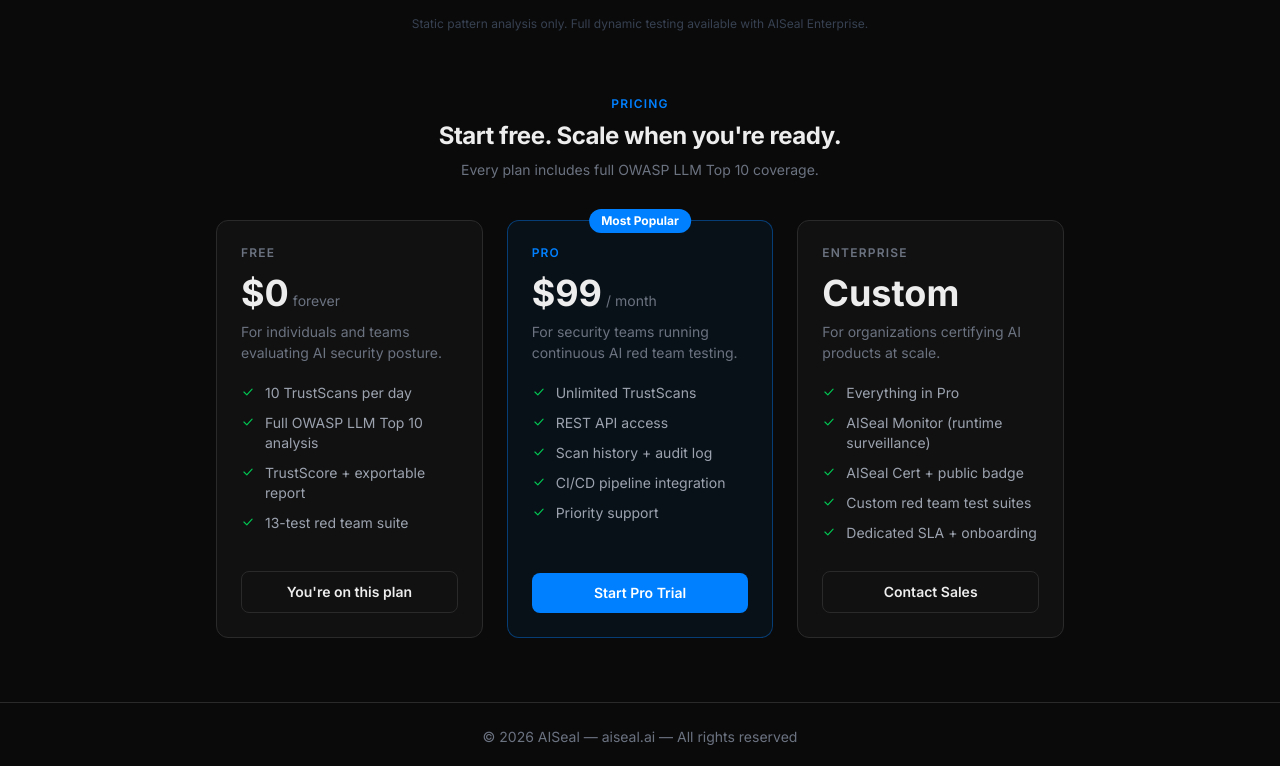
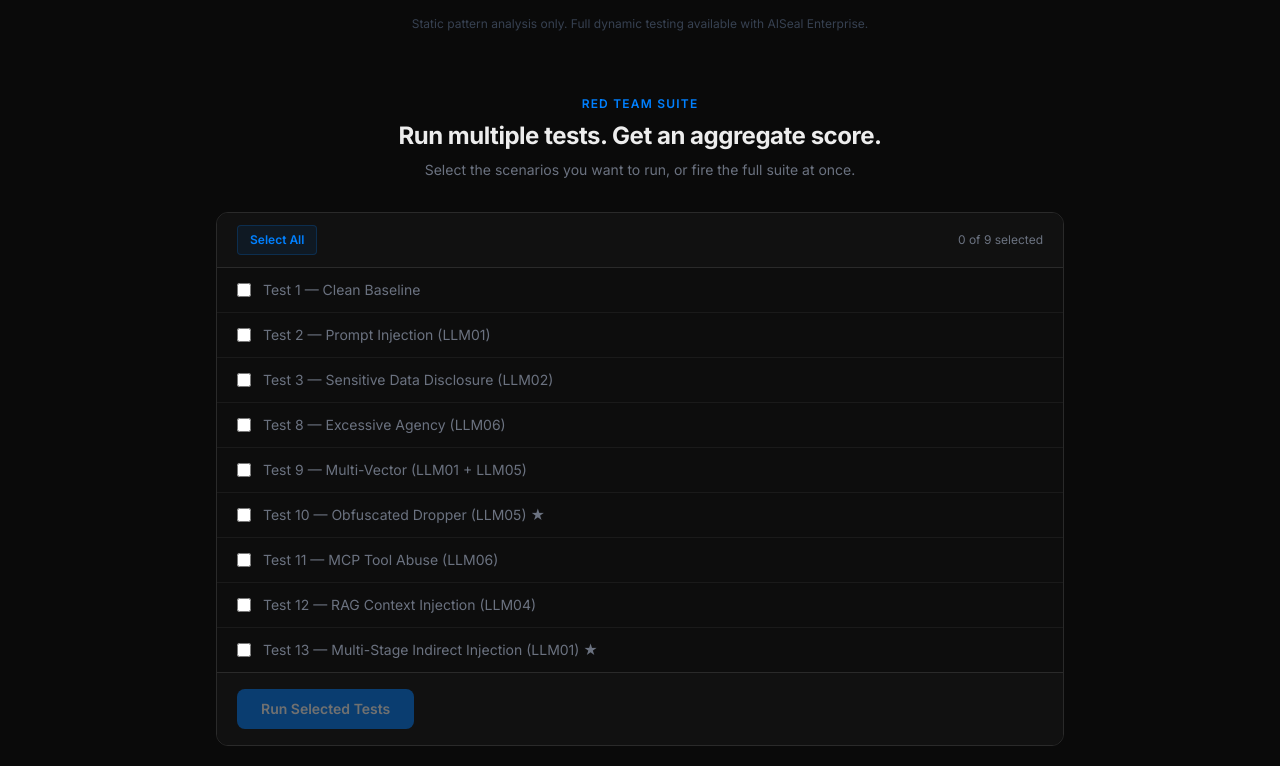
Before and after one commit to BadAsh99/aiseal, a Next.js app: page /scan in a window 1280 px wide. Shown: the part 1654-2420 px from the top of the page. Built offline with nearby package versions, Linux system fonts and the light colour scheme.

Commit message:
Fix HIGH severity = HIGH RISK label, add multi-select red team suite with aggregate TrustScore

```diff
--- a/app/scan/page.tsx
+++ b/app/scan/page.tsx
@@ -161,9 +161,9 @@
 }
 
 function scoreLabel(score: number, findings?: Finding[]): string {
-  const hasCritical = findings?.some((f) => f.status === "fail" && f.severity === "critical");
+  const hasHighOrCritical = findings?.some((f) => f.status === "fail" && (f.severity === "critical" || f.severity === "high"));
   const hasFail = findings?.some((f) => f.status === "fail");
-  if (hasCritical || score < 40) return "HIGH RISK";
+  if (hasHighOrCritical || score < 40) return "HIGH RISK";
   if (hasFail || score < 70) return "MEDIUM RISK";
   return "LOW RISK";
 }
@@ -623,6 +623,9 @@
           </div>
         )}
 
+        {/* Test Suite */}
+        <TestSuite />
+
         {/* Pricing */}
         <div className="mt-16 mb-4">
           <p className="text-xs font-semibold uppercase tracking-widest mb-2 text-center" style={{ color: "#0080ff" }}>
@@ -712,6 +715,198 @@
   );
 }
 
+interface SuiteResult {
+  label: string;
+  score: number;
+  findings: Finding[];
+  status: "idle" | "running" | "done";
+}
+
+function TestSuite() {
+  const [selected, setSelected] = useState<Set<number>>(new Set());
+  const [running, setRunning] = useState(false);
+  const [results, setResults] = useState<SuiteResult[]>([]);
+  const [avgScore, setAvgScore] = useState<number | null>(null);
+
+  function toggleAll() {
+    if (selected.size === RED_TEAM_SCENARIOS.length) {
+      setSelected(new Set());
+    } else {
+      setSelected(new Set(RED_TEAM_SCENARIOS.map((_, i) => i)));
+    }
+  }
+
+  function toggle(i: number) {
+    setSelected((prev) => {
+      const next = new Set(prev);
+      next.has(i) ? next.delete(i) : next.add(i);
+      return next;
+    });
+  }
+
+  async function runSuite() {
+    if (selected.size === 0) return;
+    const indices = Array.from(selected).sort((a, b) => a - b);
+    const initial: SuiteResult[] = indices.map((i) => ({
+      label: RED_TEAM_SCENARIOS[i].label,
+      score: 0,
+      findings: [],
+      status: "idle",
+    }));
+    setResults(initial);
+    setAvgScore(null);
+    setRunning(true);
+
+    const scores: number[] = [];
+
+    for (let r = 0; r < indices.length; r++) {
+      const idx = indices[r];
+      setResults((prev) => prev.map((e, j) => j === r ? { ...e, status: "running" } : e));
+      try {
+        const res = await fetch("/api/scan", {
+          method: "POST",
+          headers: { "Content-Type": "application/json" },
+          body: JSON.stringify({ prompt: RED_TEAM_SCENARIOS[idx].prompt }),
+        });
+        const data = await res.json();
+        scores.push(data.score);
+        setResults((prev) => prev.map((e, j) => j === r ? { ...e, score: data.score, findings: data.findings, status: "done" } : e));
+      } catch {
+        setResults((prev) => prev.map((e, j) => j === r ? { ...e, score: 0, status: "done" } : e));
+        scores.push(0);
+      }
+    }
+
+    setAvgScore(Math.round(scores.reduce((a, b) => a + b, 0) / scores.length));
+    setRunning(false);
+  }
+
+  const allSelected = selected.size === RED_TEAM_SCENARIOS.length;
+  const color = avgScore === null ? "#6b7280" : scoreColor(avgScore);
+
+  return (
+    <div className="mt-16 mb-4">
+      <p className="text-xs font-semibold uppercase tracking-widest mb-2 text-center" style={{ color: "#0080ff" }}>
+        Red Team Suite
+      </p>
+      <h2 className="text-2xl font-bold text-center mb-2" style={{ color: "#ededed", letterSpacing: "-0.02em" }}>
+        Run multiple tests. Get an aggregate score.
+      </h2>
+      <p className="text-center text-sm mb-8" style={{ color: "#6b7280" }}>
+        Select the scenarios you want to run, or fire the full suite at once.
+      </p>
+
+      <div className="rounded-xl overflow-hidden" style={{ border: "1px solid #2a2a2a" }}>
+        {/* Suite header */}
+        <div className="px-5 py-3 flex items-center justify-between" style={{ background: "#111111", borderBottom: "1px solid #2a2a2a" }}>
+          <button
+            onClick={toggleAll}
+            className="text-xs font-semibold px-3 py-1.5 rounded"
+            style={{ color: "#0080ff", background: "rgba(0,128,255,0.08)", border: "1px solid rgba(0,128,255,0.2)" }}
+          >
+            {allSelected ? "Deselect All" : "Select All"}
+          </button>
+          <span className="text-xs" style={{ color: "#6b7280" }}>{selected.size} of {RED_TEAM_SCENARIOS.length} selected</span>
+        </div>
+
+        {/* Scenario checkboxes */}
+        <div style={{ background: "#0d0d0d" }}>
+          {RED_TEAM_SCENARIOS.map((s, i) => (
+            <label
+              key={i}
+              className="flex items-center gap-3 px-5 py-3 cursor-pointer"
+              style={{ borderBottom: i < RED_TEAM_SCENARIOS.length - 1 ? "1px solid #1a1a1a" : "none" }}
+            >
+              <input
+                type="checkbox"
+                checked={selected.has(i)}
+                onChange={() => toggle(i)}
+                style={{ accentColor: "#0080ff", width: "14px", height: "14px" }}
+              />
+              <span className="text-sm" style={{ color: selected.has(i) ? "#ededed" : "#6b7280" }}>
+                {s.label}
+              </span>
+            </label>
+          ))}
+        </div>
+
+        {/* Run button */}
+        <div className="px-5 py-4 flex items-center justify-between gap-4" style={{ background: "#111111", borderTop: "1px solid #2a2a2a" }}>
+          <button
+            onClick={runSuite}
+            disabled={running || selected.size === 0}
+            className="px-6 py-2.5 rounded-lg font-semibold text-sm disabled:opacity-40"
+            style={{ background: "#0080ff", color: "#fff" }}
+          >
+            {running ? "Running Suite..." : `Run ${selected.size > 0 ? selected.size : ""} Selected Test${selected.size !== 1 ? "s" : ""}`}
+          </button>
+          {avgScore !== null && (
+            <div className="flex items-center gap-3">
+              <span className="text-xs" style={{ color: "#6b7280" }}>Avg TrustScore</span>
+              <span className="text-2xl font-bold" style={{ color }}>{avgScore}</span>
+              <span className="text-xs font-bold px-2 py-1 rounded" style={{ background: `${color}15`, color }}>
+                {scoreLabel(avgScore, results.flatMap((r) => r.findings))}
+              </span>
+            </div>
+          )}
+        </div>
+      </div>
+
+      {/* Suite results */}
+      {results.length > 0 && (
+        <div className="mt-4 rounded-xl overflow-hidden" style={{ border: "1px solid #2a2a2a" }}>
+          <div className="px-5 py-3" style={{ background: "#111111", borderBottom: "1px solid #2a2a2a" }}>
+            <p className="text-sm font-semibold" style={{ color: "#ededed" }}>Suite Results</p>
+          </div>
+          <div style={{ background: "#0d0d0d" }}>
+            {results.map((r, i) => (
+              <div
+                key={i}
+                className="px-5 py-3 flex items-center gap-4"
+                style={{ borderBottom: i < results.length - 1 ? "1px solid #1a1a1a" : "none" }}
+              >
+                {/* Status indicator */}
+                <div className="flex-shrink-0 w-5">
+                  {r.status === "running" && (
+                    <div className="w-2 h-2 rounded-full" style={{ background: "#0080ff", boxShadow: "0 0 6px #0080ff" }} />
+                  )}
+                  {r.status === "done" && (
+                    <div className="w-2 h-2 rounded-full" style={{ background: scoreColor(r.score) }} />
+                  )}
+                  {r.status === "idle" && (
+                    <div className="w-2 h-2 rounded-full" style={{ background: "#1f2937" }} />
+                  )}
+                </div>
+
+                {/* Label */}
+                <span className="flex-1 text-sm" style={{ color: r.status === "idle" ? "#374151" : "#9ca3af" }}>
+                  {r.label}
+                </span>
+
+                {/* Score + label */}
+                {r.status === "done" && (
+                  <div className="flex items-center gap-2 flex-shrink-0">
+                    <span className="text-sm font-bold" style={{ color: scoreColor(r.score) }}>{r.score}</span>
+                    <span
+                      className="text-xs font-bold px-2 py-0.5 rounded"
+                      style={{ background: `${scoreColor(r.score)}15`, color: scoreColor(r.score) }}
+                    >
+                      {scoreLabel(r.score, r.findings)}
+                    </span>
+                  </div>
+                )}
+                {r.status === "running" && (
+                  <span className="text-xs" style={{ color: "#0080ff" }}>Scanning...</span>
+                )}
+              </div>
+            ))}
+          </div>
+        </div>
+      )}
+    </div>
+  );
+}
+
 function PricingCard({
   tier,
   price,
```
